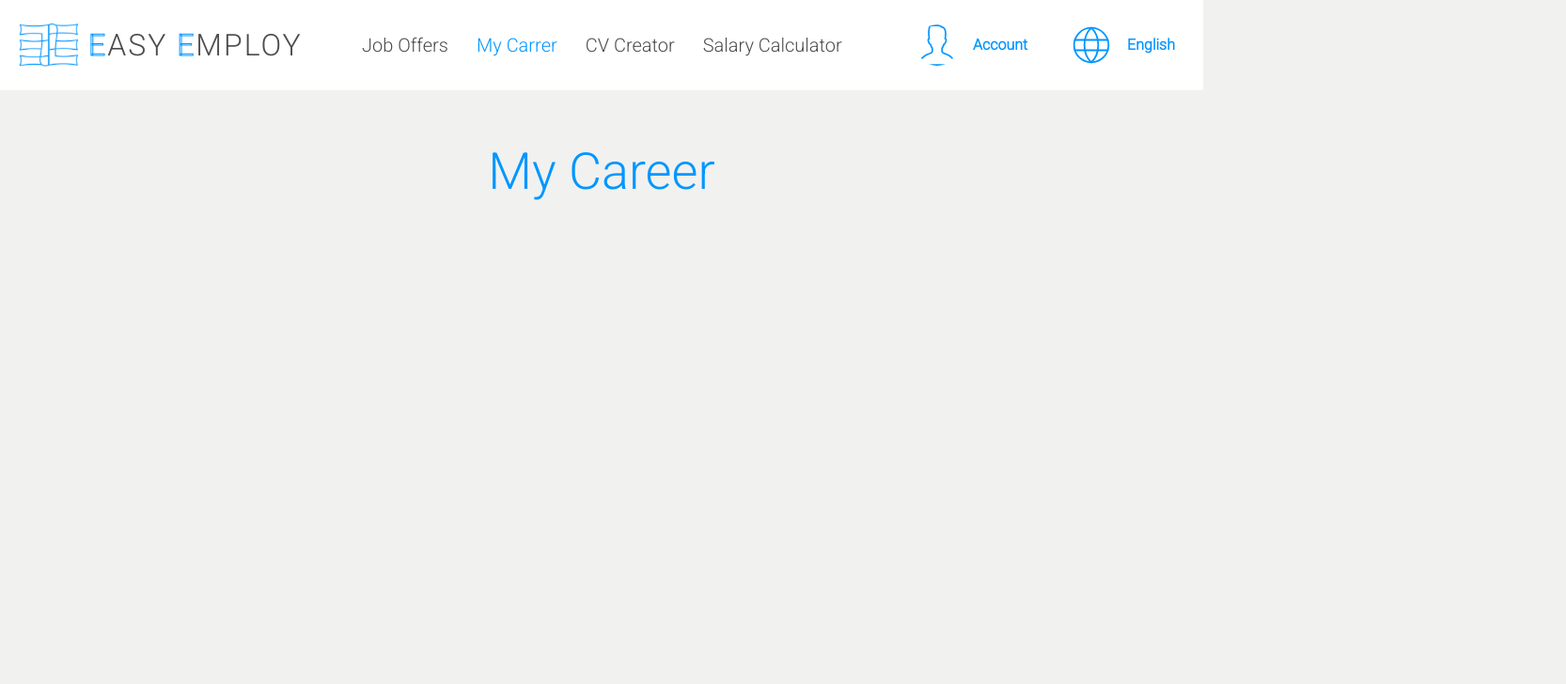
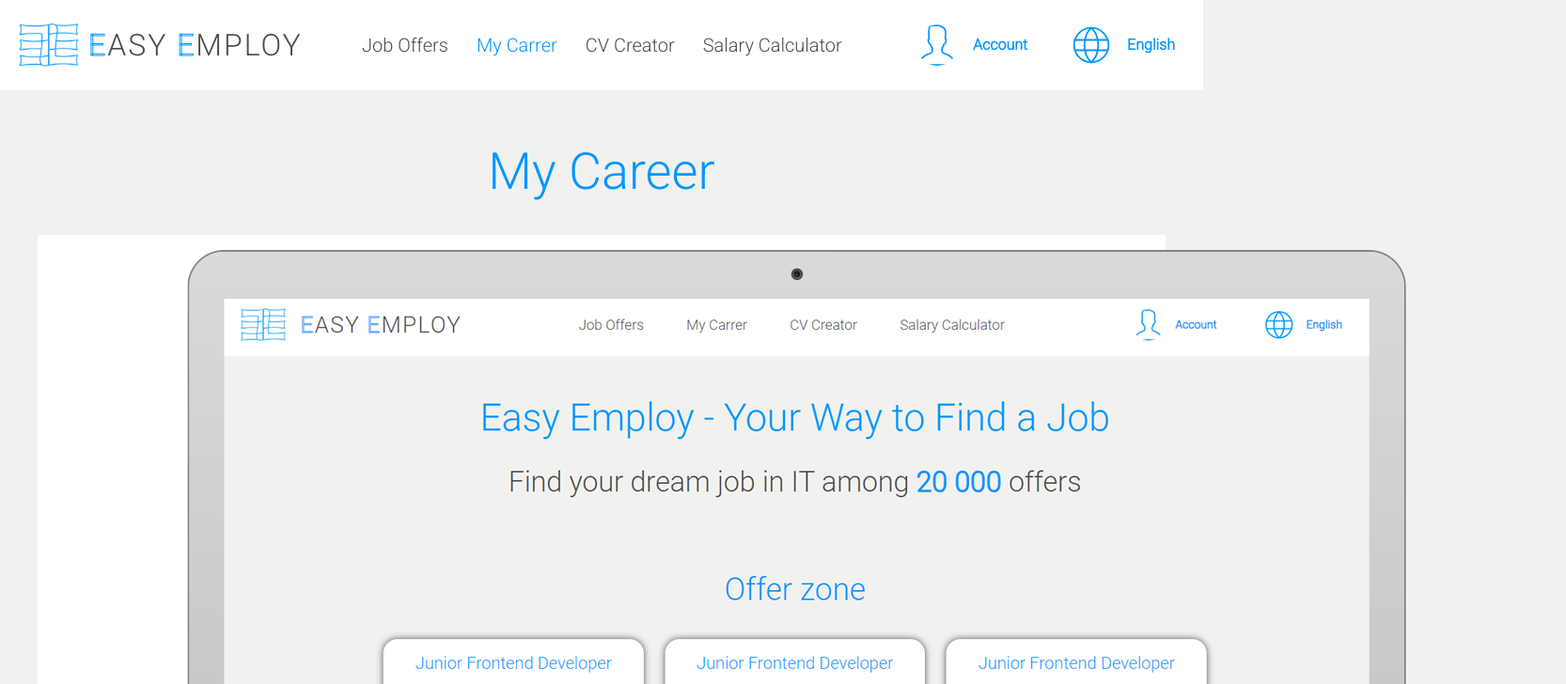
Before and after one commit to mizdebski77/Easy-Employ, a React (Create React App) app: page /Carrer in a window 1280 px wide. Shown: the top 728 px of the page at 94% size, 1666 px wide, since content can reach past the window. Built offline with nearby package versions, Linux system fonts and the light colour scheme.

Commit message:
Stack profile photo added

```diff
--- a/src/features/Carrer/carrer.tsx
+++ b/src/features/Carrer/carrer.tsx
@@ -1,5 +1,6 @@
 import React from 'react';
-import { MainWrapper, Title, Wrapper } from './styledCarrer';
+import { MainWrapper, Photo, PhotoSection, Title, Wrapper } from './styledCarrer';
+import profile from '../../common/Images/profile.png';
 
 export const Carrer = () => {
     return (
@@ -7,7 +8,9 @@ export const Carrer = () => {
             <Title> My Career</Title>
 
             <MainWrapper>
-
+                <PhotoSection>
+                    <Photo src={profile} />
+                </PhotoSection>
             </MainWrapper>
         </Wrapper>
     );
```
